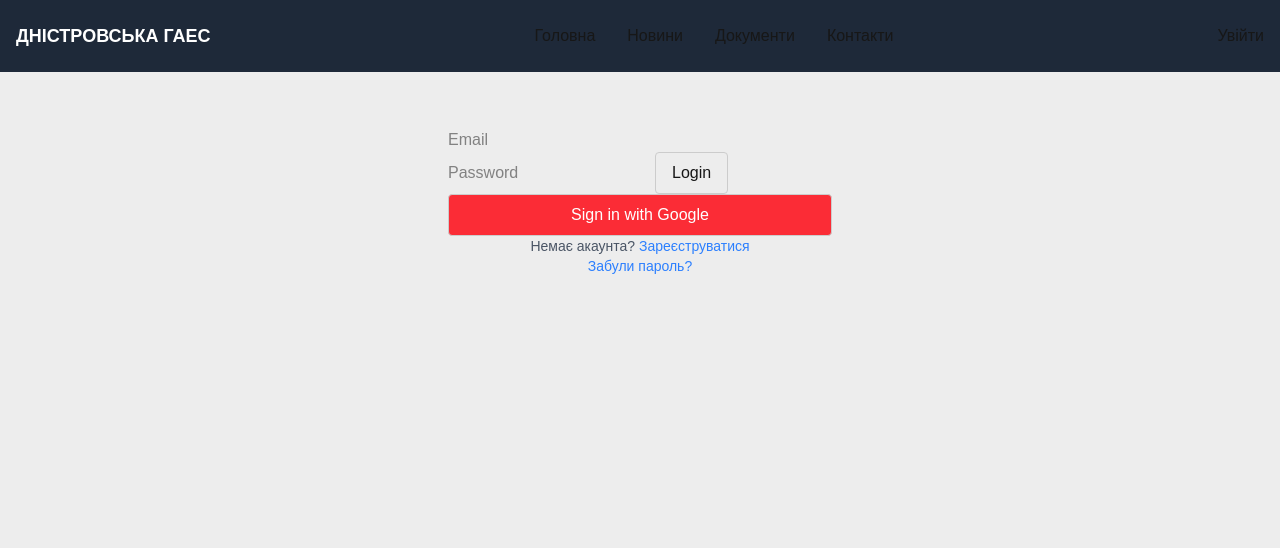
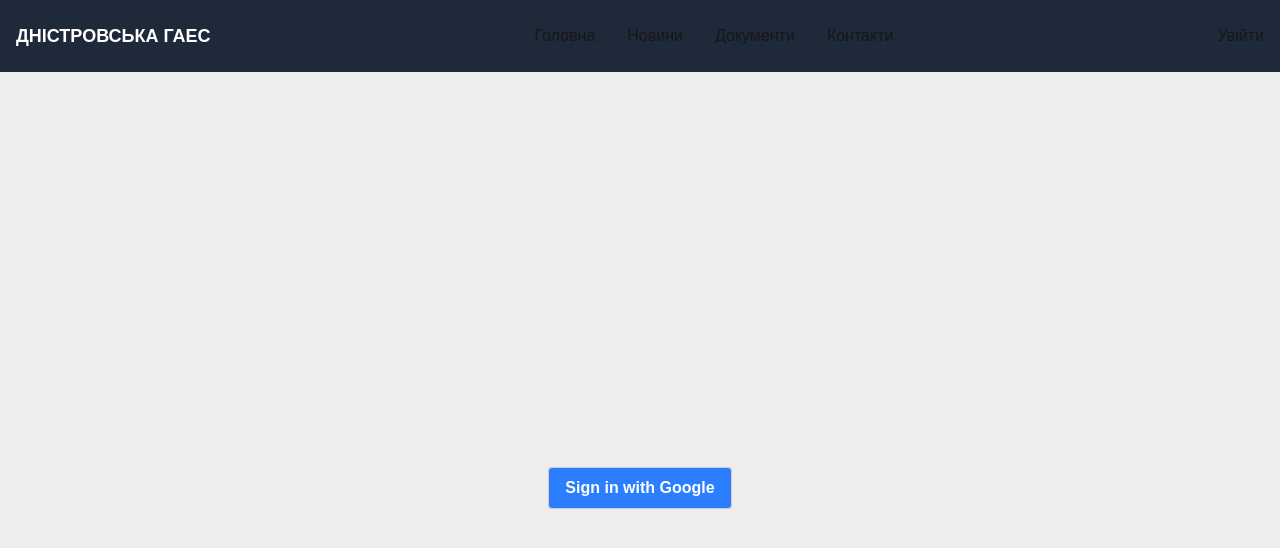
Before and after one commit to Airteg/dn-gaes, a Next.js app: page /login in a window 1280 px wide. Shown: the top 548 px of the page. Built offline with nearby package versions, Linux system fonts and the light colour scheme; no server answers.

Commit message:
Google authorization works

```diff
--- a/src/app/api/auth/[...nextauth]/route.js
+++ b/src/app/api/auth/[...nextauth]/route.js
@@ -1,4 +1,4 @@
 "use server";
+import { handlers } from "@/auth";
 
-import { handlers } from "@/auth";
 export const { GET, POST } = handlers;
--- a/src/app/login/page.jsx
+++ b/src/app/login/page.jsx
@@ -1,74 +1,16 @@
 "use client";
 
-import { signIn } from "next-auth/react";
-import { useRouter } from "next/navigation";
-import { useState } from "react";
+import { login } from "@/utils/authActions/auth.js";
 
 export default function LoginPage() {
-  const router = useRouter();
-  const [email, setEmail] = useState("");
-  const [password, setPassword] = useState("");
-
-  const handleLogin = async (e) => {
-    e.preventDefault();
-
-    const res = await signIn("credentials", {
-      redirect: false,
-      email,
-      password,
-    });
-
-    if (res.ok) router.push("/profile");
-    else alert("Невірний логін або пароль");
-  };
-
-  const handleGoogleLogin = () => {
-    signIn("google");
-  };
-
   return (
-    <div className="max-w-sm mx-auto mt-10 space-y-4">
-      <form onSubmit={handleLogin} className="space-y-4">
-        <input
-          type="email"
-          value={email}
-          onChange={(e) => setEmail(e.target.value)}
-          placeholder="Email"
-          required
-        />
-        <input
-          type="password"
-          value={password}
-          onChange={(e) => setPassword(e.target.value)}
-          placeholder="Password"
-          required
-        />
-        <button type="submit">Login</button>
-      </form>
-
+    <div className="flex items-center justify-center h-screen">
       <button
-        onClick={handleGoogleLogin}
-        className="w-full bg-red-500 text-white p-2 rounded hover:bg-red-600"
+        onClick={() => login()}
+        className="bg-blue-500 hover:bg-blue-700 text-white font-bold py-2 px-4 rounded"
       >
         Sign in with Google
       </button>
-
-      <div className="text-center text-sm text-gray-600 space-y-1">
-        <p>
-          Немає акаунта?{" "}
-          <a href="/register" className="text-blue-500 hover:underline">
-            Зареєструватися
-          </a>
-        </p>
-        <p>
-          <a
-            href="/reset-password/request"
-            className="text-blue-500 hover:underline"
-          >
-            Забули пароль?
-          </a>
-        </p>
-      </div>
     </div>
   );
 }
--- a/src/auth.js
+++ b/src/auth.js
@@ -1,4 +1,4 @@
 import NextAuth from "next-auth";
-import { authConfig } from "@/utils/auth/config";
+import { authConfig } from "@/utils/auth/authConfig.js";
 
 export const { auth, handlers, signIn, signOut } = NextAuth(authConfig);
--- /dev/null
+++ b/src/utils/auth/authConfig.js
@@ -0,0 +1,10 @@
+import Google from "next-auth/providers/google";
+
+export const authConfig = {
+  providers: [
+    Google({
+      clientId: process.env.GOOGLE_CLIENT_ID,
+      clientSecret: process.env.GOOGLE_CLIENT_SECRET,
+    }),
+  ],
+};
--- /dev/null
+++ b/src/utils/authActions/auth.js
@@ -0,0 +1,11 @@
+"use server";
+
+import { signIn, signOut } from "@/auth.js";
+
+export const login = async () => {
+  await signIn("google", { redirectTo: "/" });
+};
+
+export const logout = async () => {
+  await signOut({ redirectTo: "/" });
+};
--- a/src/utils/categoryMap.js
+++ /dev/null
@@ -1,7 +0,0 @@
-export const categoryMapping = {
-  Статути: "Statutes",
-  Положення: "Regulations",
-  Протоколи: "Protocols",
-  "Нормативно-правова база": "LegalBase",
-  Інформація: "Information",
-};
```
